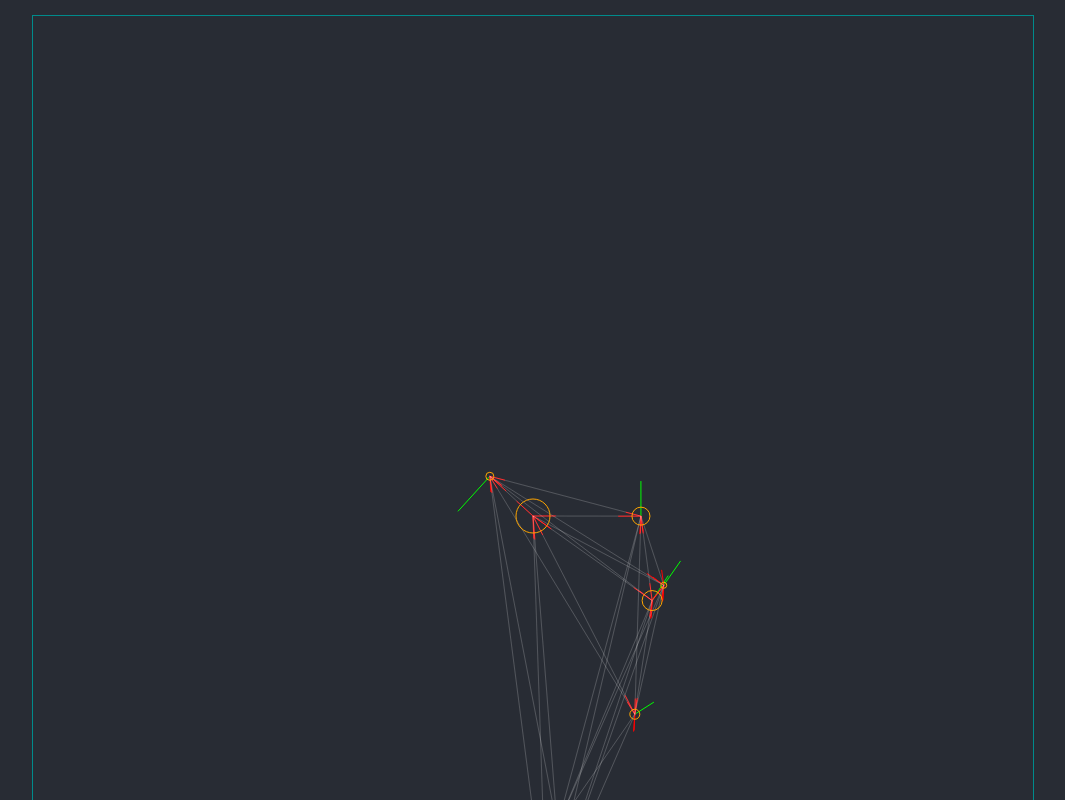
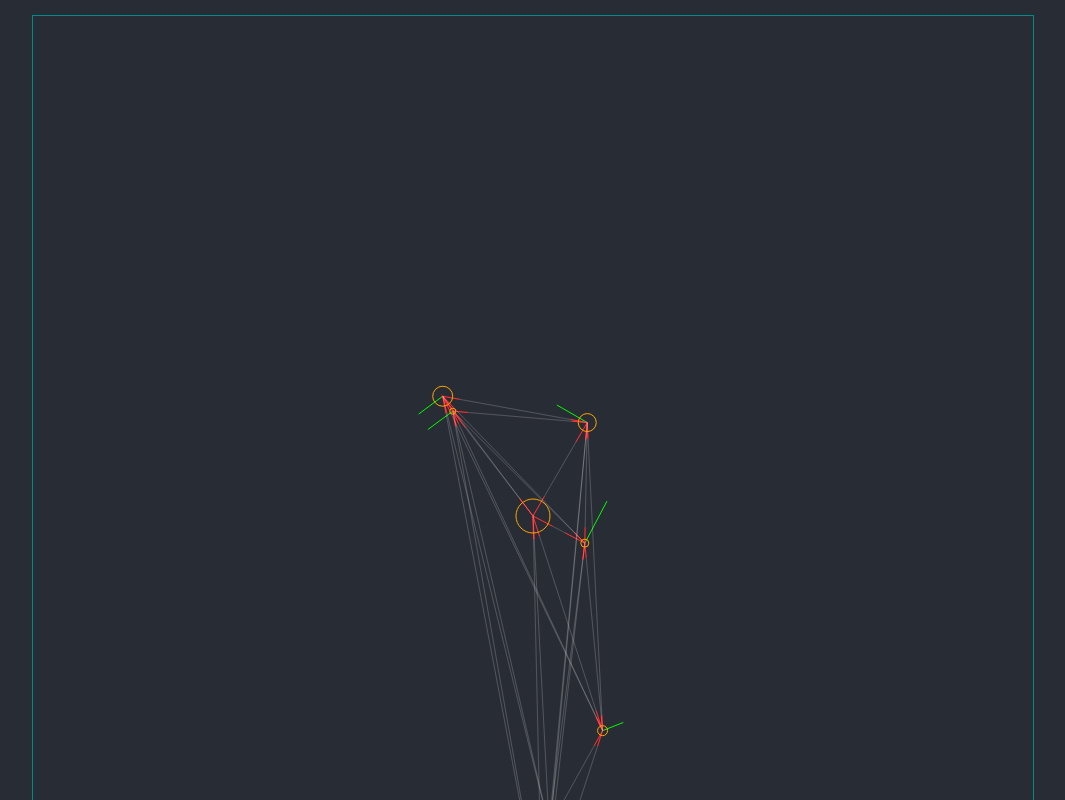
Before and after one commit to wermanoid/space, a React (Create React App) app: page / in a window 1280 px wide. Shown: the top 800 px of the page, without its empty margins (107-1172 px from the left). Built offline with nearby package versions, Linux system fonts and the light colour scheme.

Commit message:
chore(clenup): clear comments and update force vectors rendering

```diff
--- a/src/render-system.js
+++ b/src/render-system.js
@@ -59,8 +59,8 @@ const renderObjects = (ctx, ids) => {
 };
 
 const getAngle = (oId1, oId2) => {
-  const [x1, y1, z1] = positions[oId1];
-  const [x2, y2, z2] = positions[oId2];
+  const [x1, y1, z1] = coords[oId1];
+  const [x2, y2, z2] = coords[oId2];
   return Math.atan2(y1 - y2, x1 - x2) + Math.PI;
 };
 
@@ -88,24 +88,18 @@ const renderForceVectors = (ctx, ids) => {
   ctx.beginPath();
   for (let i = 0; i < ids.length; i++) {
     const id = ids[i];
-    if (!id || !forces[id]) continue;
     const objectsList = Object.keys(forces[id]);
     for (let j = 0; j < objectsList.length; j++) {
       const id2 = objectsList[j];
-      if (id !== id2) {
-        // const force = forces[id][id2]
-        //   .map(f => Math.sign(f) * Math.log10(Math.abs(f)))
-        //   .map(xx);
-        const [F] = forces[id][id2];
+      const [F] = forces[id][id2];
 
-        const force = Math.log10(Math.abs(F));
-        const [x0, y0] = coords[id];
-        const angle = getAngle(id, id2);
-        // const angle = Math.atan2(y0 - y1, x0 - x1) + Math.PI;
-        // console.log(force);
-        ctx.moveTo(x0, y0);
-        ctx.lineTo(x0 + Math.cos(angle) * force, y0 + Math.sin(angle) * force);
-      }
+      const force = Math.abs(Math.log10(Math.abs(F)));
+
+      const [x0, y0] = coords[id];
+      const angle = getAngle(id, id2);
+
+      ctx.moveTo(x0, y0);
+      ctx.lineTo(x0 + Math.cos(angle) * force, y0 + Math.sin(angle) * force);
     }
   }
   ctx.strokeStyle = "red";
--- a/src/space.js
+++ b/src/space.js
@@ -1,5 +1,3 @@
-import { random } from "lodash/fp";
-// import { createGridRenderer } from "./utils/grid";
 import { createFpsRenderer } from "./utils/fps";
 import {
   sun,
@@ -13,8 +11,6 @@ import {
 } from "./utils/object";
 import { addObject } from "./data-storage";
 
-// import { createCircleRenderer } from "./utils/circle";
-
 import { solarSystem } from "./solar-system";
 import { renderSystem } from "./render-system";
 
@@ -26,22 +22,22 @@ const sunId = addObject(sun, {
 });
 
 const mercuryId = addObject(mercury, {
-  direction: [57.91 * 1e6, 90], //random(0, 360)], // km, angle
-  velocity: [48000, 0, 0],
+  direction: [57.91 * 1e6, 180], //random(0, 360)], // km, angle
+  velocity: [0, 48000, 0],
   scalePosition: 1e-9,
   scaleRadius: 3e-6
 });
 
 const venusId = addObject(venus, {
-  direction: [108.2 * 1e6, 90], //random(0, 360)], // km, angle
-  velocity: [35000, 0, 0],
+  direction: [108.2 * 1e6, 0], //random(0, 360)], // km, angle
+  velocity: [0, -35000, 0],
   scalePosition: 1e-9,
   scaleRadius: 3e-6
 });
 
 const earthId = addObject(earth, {
-  direction: [149.6 * 1e6, 90], //random(0, 360)], // km, angle
-  velocity: [29000, 0, 0],
+  direction: [149.6 * 1e6, 270], //random(0, 360)], // km, angle
+  velocity: [-30000, 0, 0],
   scalePosition: 1e-9,
   scaleRadius: 3e-6
 });
@@ -103,7 +99,6 @@ export const animate = canvas => {
   });
 
   solarSystem.update(0);
-  // solarSystem.update(100);
   renderSystem.use(ctx);
 
   const renderFps = createFpsRenderer(ctx);
@@ -113,152 +108,10 @@ export const animate = canvas => {
 
     renderFps(ts);
     renderSystem.render();
-    solarSystem.update((1 / 8) * 24 * 60 * 60);
+    solarSystem.update((1 / 12) * 24 * 60 * 60);
 
-    // renderGrid();
     requestAnimationFrame(update);
   };
 
-  // window.exe = () => {
-  //   update(100);
-  // };
-
-  // setInterval(() => {
-  //   ctx.clearRect(0, 0, width, height);
-  //   renderSystem.render();
-  //   solarSystem.update(1 * 24 * 60 * 60);
-  // }, 500);
-
   requestAnimationFrame(update);
 };
-
-// import { map, forEach } from "lodash";
-
-// import { createRenderer } from "./utils/trace";
-// import { createHistory } from "./utils/history";
-// import { move } from "./utils/planet";
-
-// const storage = {
-//   objects: 0,
-//   circles: {},
-//   coords: {},
-//   histories: createHistory(50, 1),
-//   speed: {} // px / sec
-// };
-
-// const rad360 = 2 * Math.PI;
-
-// export const addCircle = (x, y, r, sX, sY) => {
-//   const id = storage.objects;
-//   storage.circles[id] = r;
-//   storage.coords[id] = [500 + x, 200 + y];
-//   storage.speed[id] = [sX, sY];
-//   storage.objects += 1;
-// };
-
-// export const drawCircle = (ctx, [x, y], r) => {
-// ctx.beginPath();
-// ctx.ellipse(x, y, r, r, 0, 0, rad360);
-// ctx.stroke();
-// };
-
-// let lastDate = Date.now();
-// const fps = ctx => {
-//   ctx.save();
-//   ctx.font = "bold 24px verdana, sans-serif ";
-//   ctx.textAlign = "start";
-//   ctx.textBaseline = "bottom";
-//   ctx.fillStyle = "white";
-//   const actual = Date.now();
-//   ctx.fillText(Math.round(1000 / (actual - lastDate)), 960, 600);
-//   ctx.fillStyle = "red";
-//   ctx.fillText("FPS", 940, 580);
-//   lastDate = actual;
-//   ctx.restore();
-// };
-
-// const updateCoords = (mW, mH, rule) => delta => {
-//   // const ms = delta / 1000;
-//   // const updVectors = map(storage.speed, ([sX, sY], index) => {
-//   //   return [index, ms * sX, ms * sY];
-//   // });
-//   storage.histories.lock();
-//   const pos = rule.next().value;
-//   storage.coords[1] = pos;
-//   storage.histories.push(pos);
-//   // forEach(updVectors, ([index, dX, dY]) => {
-//   //   const [x, y] = storage.coords[index];
-//   //   storage.coords[index] = [x + dX, y + dY];
-//   //   storage.histories.push([x, y]);
-//   // });
-//   storage.histories.unlock();
-
-//   forEach(storage.coords, ([x, y], index) => {
-//     if (x > mW || x < 0) storage.speed[index][0] *= -1;
-//     if (y > mH || y < 0) storage.speed[index][1] *= -1;
-//   });
-// };
-
-// const renderGrid = ctx => {
-//   const { width, height } = ctx.canvas;
-//   const step = 20;
-//   ctx.save();
-//   ctx.beginPath();
-//   for (let x = 0.5; x < width; x += step) {
-//     ctx.moveTo(x, 0);
-//     ctx.lineTo(x, height);
-//   }
-
-//   for (let y = 0.5; y < height; y += step) {
-//     ctx.moveTo(0, y);
-//     ctx.lineTo(width, y);
-//   }
-//   ctx.strokeStyle = "#777";
-//   ctx.stroke();
-
-//   ctx.restore();
-// };
-
-// const render = ctx => {
-//   ctx.save();
-//   ctx.lineWidth = 2;
-//   ctx.strokeStyle = "orange";
-//   forEach(storage.circles, (circle, index) => {
-//     drawCircle(ctx, storage.coords[index], circle);
-//   });
-//   ctx.restore();
-// };
-
-// let last = Date.now();
-// export const animate = canvas => {
-// if (!canvas) return;
-// const ctx = canvas.getContext("2d");
-// ctx.globalCompositeOperation = "destination-over";
-// const { width, height } = ctx.canvas;
-
-//   addCircle(0, 0, 20, 0, 0);
-//   addCircle(0, 100, 5, (Math.random() - 0.5) * 50, (Math.random() - 0.5) * 50);
-//   const calc = move(storage.coords[0][0], storage.coords[0][1]);
-//   const upd = updateCoords(width, height, calc);
-
-//   const renderTraces = createRenderer(ctx);
-
-//   const run = stamp => {
-//     ctx.clearRect(0, 0, width, height);
-
-//     fps(ctx);
-//     render(ctx);
-//     renderTraces(storage.histories);
-//     renderGrid(ctx);
-
-//     requestAnimationFrame(run);
-//   };
-
-//   setInterval(() => {
-//     const stamp = Date.now();
-//     upd(stamp - last);
-//     last = stamp;
-//   }, 16);
-
-//   requestAnimationFrame(run);
-// };
```
